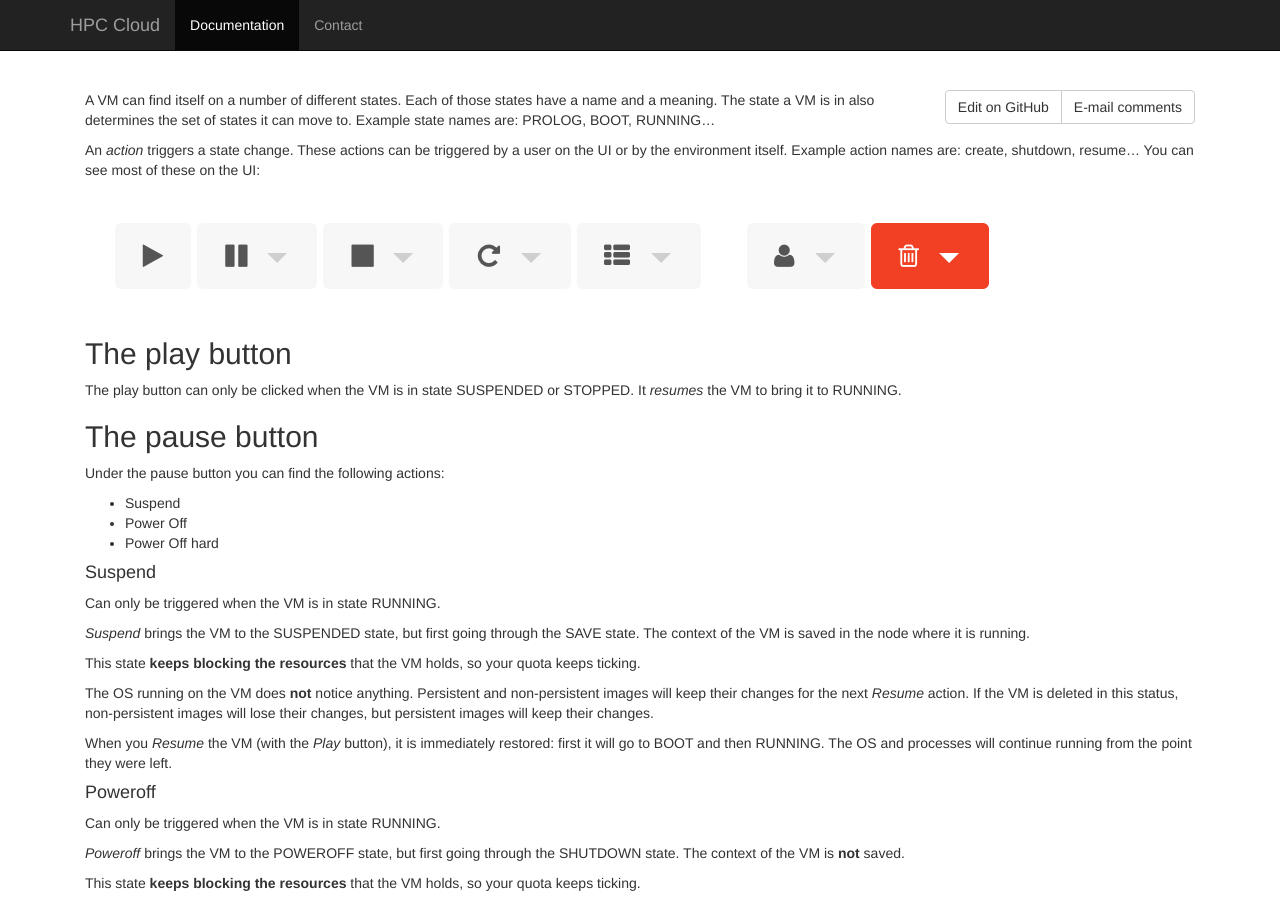
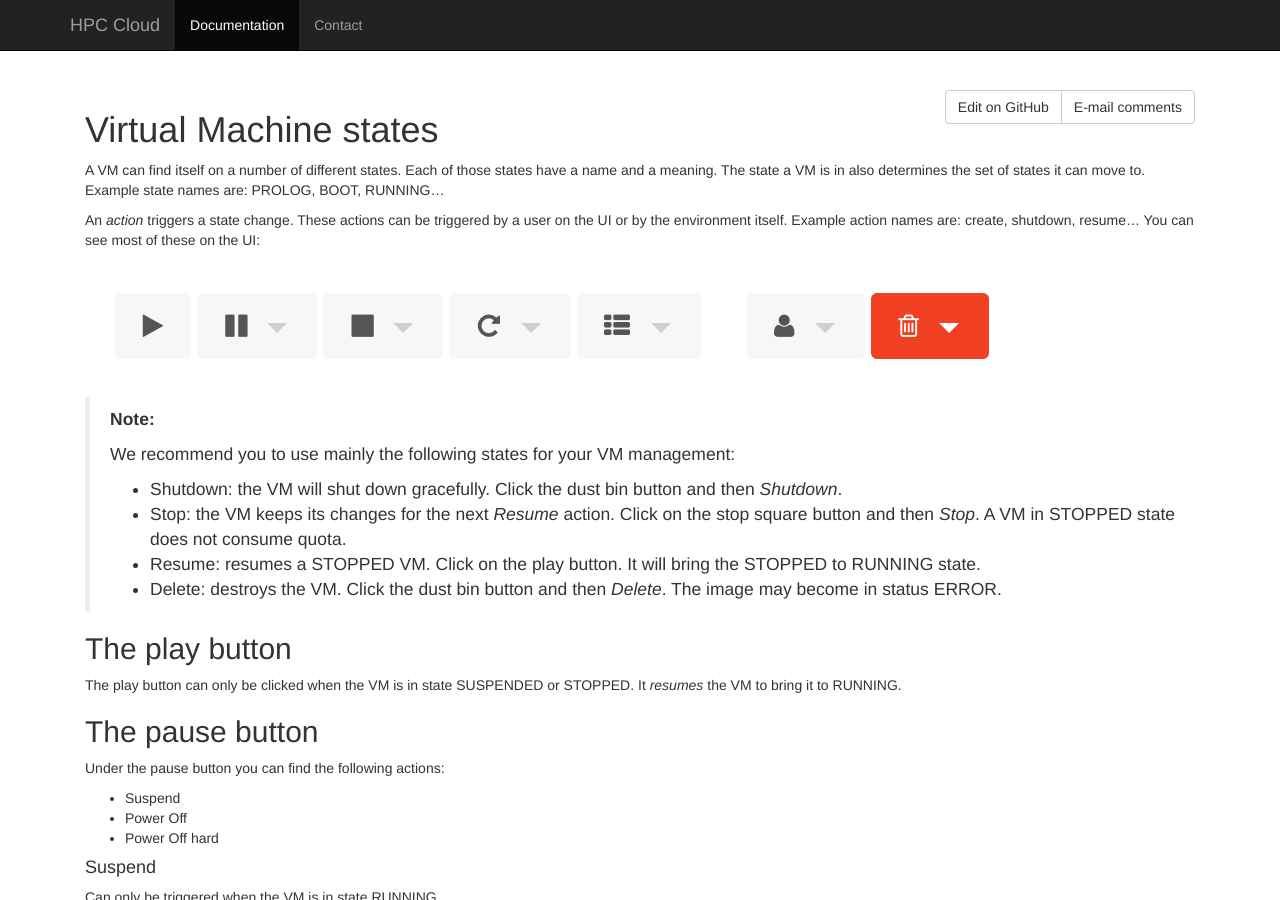
Before and after one commit to sara-nl/clouddocs, a Jekyll site: the page built from vm-states.markdown, in a window 1280 px wide and 900 px high. Built offline with Jekyll 4.4.1, drawn with Linux system fonts in a browser that asks for light colours.

Commit message:
added recommended VM actions

```diff
--- a/vm-states.markdown
+++ b/vm-states.markdown
@@ -1,6 +1,9 @@
 ---
 layout: default
 ---
+
+# Virtual Machine states
+
 A VM can find itself on a number of different states. Each of those states have a name and a meaning. The state a VM is in also determines the set of states it can move to. Example state names are: PROLOG, BOOT, RUNNING...
 
 An _action_ triggers a state change.
@@ -8,6 +11,15 @@ These actions can be triggered by a user on the UI or by the environment itself.
 You can see most of these on the UI:
 
 ![vm_actions_img](images/vm_actions.png)
+
+>**Note:**
+>
+> We recommend you to use mainly the following states for your VM management:
+> * Shutdown: the VM will shut down gracefully. Click the dust bin button and then *Shutdown*.
+> * Stop: the VM keeps its changes for the next *Resume* action. Click on the stop square button and then *Stop*. A VM in STOPPED state does not consume quota.
+> * Resume: resumes a STOPPED VM. Click on the play button. It will bring the STOPPED to RUNNING state.
+> * Delete: destroys the VM. Click the dust bin button and then *Delete*. The image may become in status ERROR.
+
 
 ## The play button
 
```
